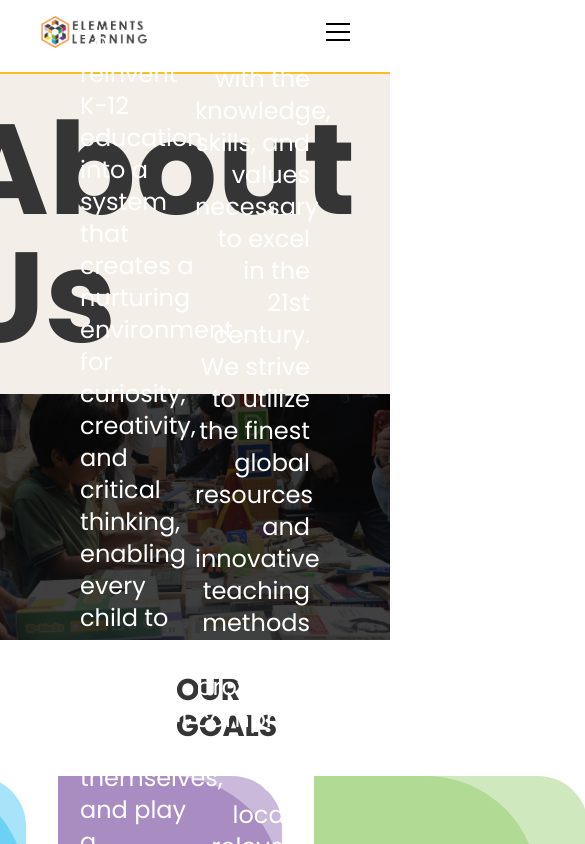
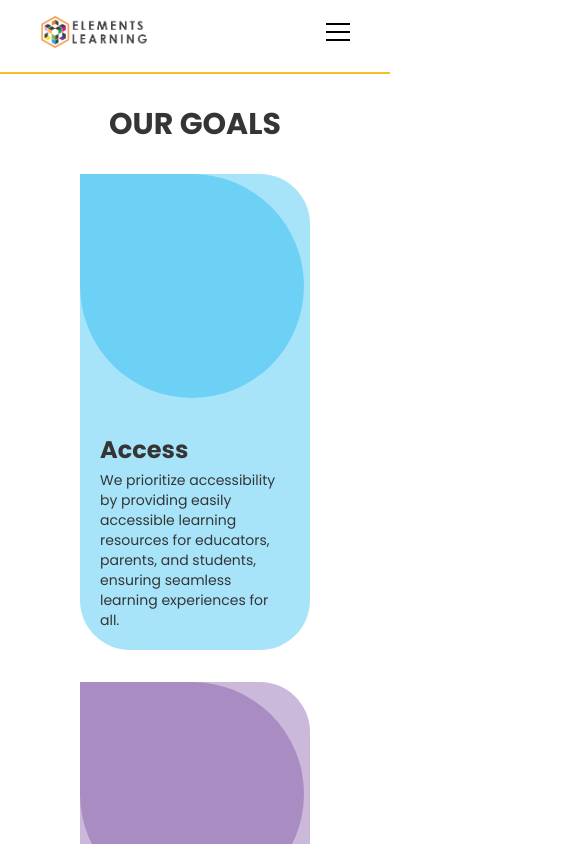
Before and after one commit to TahaShah141/elements-learning, a React (Vite) app: page /about in a window 390 px wide. Shown: the top 844 px of the page, 585 px wide, since content can reach past the window. Built offline with nearby package versions, Linux system fonts and the light colour scheme.

Commit message:
about responsive 1

```diff
--- a/src/Pages/AboutPage.jsx
+++ b/src/Pages/AboutPage.jsx
@@ -1,6 +1,4 @@
-import { Footer } from "../components/Footer"
 import { SlidingDiv } from "../components/SlidingDiv"
-import { StaggeredHeaders } from "../components/StaggeredHeaders"
 
 const goals = [
   {
@@ -26,12 +24,12 @@ const goals = [
 const GoalCard = ({color, innerBg, src, title, content, index}) => {
   return (
     <SlidingDiv direction={"top"} delay={index*0.5} className="flex flex-col flex-1 rounded-[50px] rounded-tl-none gap-4 max-w-md" style={{backgroundColor: color}}>
-      <div className="flex items-center p-8 justify-center rounded-full size-56 rounded-tl-none" style={{backgroundColor: innerBg}}>
+      <div className="flex items-center p-5 md:p-8 justify-center rounded-full size-56 rounded-tl-none" style={{backgroundColor: innerBg}}>
         {/* <img src={src} alt="" className="size-full" /> */}
       </div>
-      <div className="flex flex-col text-lg gap-1 p-10">
-        <h4 className="font-bold text-4xl">{title}</h4>
-        <p>{content}</p>
+      <div className="flex flex-col text-lg gap-1 p-5 md:p-10">
+        <h4 className="font-bold text-2xl md:text-4xl">{title}</h4>
+        <p className="text-sm md:text-base">{content}</p>
       </div>
     </SlidingDiv>
   )
@@ -54,32 +52,32 @@ const TeamCard = ({name, designation, extra, src, corner}) => {
 export const AboutPage = () => {
   return (
     <div className="flex flex-col w-full">
-      <section className="bg-[#F3EEE8] p-8 w-full flex gap-20 justify-center items-center">
-        <StaggeredHeaders headers={["About Us"]} containerClass="text-9xl font-bold" direction="left" />
-        <div className="max-w-[600px]">
+      {/* <section className="bg-[#F3EEE8] p-2 xs:p-8 w-full flex flex-col-reverse min-[400px]:flex-row  min-[400px]:gap-4 lg:gap-20 justify-center items-center">
+        <StaggeredHeaders headers={["About Us"]} containerClass="text-3xl min-[400px] text-4xl sm:text-6xl lg:text-9xl font-bold" direction="left" />
+        <div className="max-w-[400px] sm:max-w-[600px]">
           <img src="/aboutpage/aboutus.png" alt="" />
         </div>
-      </section>
-      <section className="relative w-full">
+      </section> */}
+      {/* <section className="relative w-full">
         <img src="/aboutpage/hero.jpg" alt="" className="w-full"/>
-        <div className="absolute grid p-20 text-white grid-cols-2 grid-rows-2 inset-0 bg-black/75">
-          <SlidingDiv direction={"right"} className="flex flex-col gap-4 text-right text-2xl col-start-2 justify-center size-full">
-            <h2 className="text-7xl uppercase font-bold" >Our Mission</h2>
-            <p>Our mission is to deliver top-tier, affordable K-12 educational solutions that equip learners with the knowledge, skills, and values necessary to excel in the 21st century. We strive to utilize the finest global resources and innovative teaching methods to provide a comprehensive, engaging, and locally relevant educational experience. Our commitment extends to enhancing teacher capabilities, fostering a culture of continuous feedback, and promoting the spirit of self-learning.</p>
+        <div className="absolute grid py-10 px-5 lg:p-20 text-white grid-cols-2 grid-rows-2 inset-0 bg-black/75">
+          <SlidingDiv direction={"right"} className="flex flex-col gap-2 md:gap-4 text-right text-lg md:text-2xl col-start-2 justify-center size-full">
+            <h2 className="xs:text-lg sm:text-2xl md:text-3xl lg:text-7xl uppercase font-bold" >Our Mission</h2>
+            <p className="text-xs sm:text:sm md:text-lg lg:text-2xl">Our mission is to deliver top-tier, affordable K-12 educational solutions that equip learners with the knowledge, skills, and values necessary to excel in the 21st century. We strive to utilize the finest global resources and innovative teaching methods to provide a comprehensive, engaging, and locally relevant educational experience. Our commitment extends to enhancing teacher capabilities, fostering a culture of continuous feedback, and promoting the spirit of self-learning.</p>
           </SlidingDiv>
           <SlidingDiv direction={"left"} className="flex flex-col gap-4 text-left text-2xl row-start-2 justify-center size-full">
-            <h2 className="text-7xl uppercase font-bold" >Our Vision</h2>
-            <p>To reinvent K-12 education into a system that creates a nurturing environment for curiosity, creativity, and critical thinking, enabling every child to reach their full potential, understand themselves, and play a positive role in the larger community, paving the way for a brighter future for all.</p>
+            <h2 className="xs:text-lg sm:text-2xl md:text-4xl lg:text-7xl uppercase font-bold"  >Our Vision</h2>
+            <p className="text-xs sm:text:sm md:text-lg lg:text-2xl">To reinvent K-12 education into a system that creates a nurturing environment for curiosity, creativity, and critical thinking, enabling every child to reach their full potential, understand themselves, and play a positive role in the larger community, paving the way for a brighter future for all.</p>
           </SlidingDiv>
         </div>
-      </section>
-      <section className="flex flex-col p-8 gap-8 px-40">
-        <h3 className="px-4 text-3xl min-[900px]:text-5xl min-[900px]:text-cente font-bold uppercase">Our Goals</h3>
-        <div className="flex gap-8 justify-center">
+      </section> */}
+      <section className="flex flex-col p-8 gap-8 px-20 md:px-40">
+        <h3 className="px-4 text-3xl min-[900px]:text-5xl text-center font-bold uppercase">Our Goals</h3>
+        <div className="flex flex-col md:flex-row gap-8  justify-center">
           {goals.map((goal, index) => <GoalCard key={goal.title} {...goal} index={index} />)}
         </div>
       </section>
-      <section className="bg-[#F3EEE8] p-16 flex gap-8 justify-center items-start">
+      {/* <section className="bg-[#F3EEE8] p-16 flex gap-8 justify-center items-start">
         <div className="rounded-md flex flex-col sm:flex-row lg:flex-col xs:gap-2 sm:gap-8 justify-end items-end gap-px">
           <div className="max-w-[400px]">
             <img src="/landingpage/services.png" alt="" />
@@ -106,7 +104,7 @@ export const AboutPage = () => {
           <TeamCard corner={"tl"}/>
         </div>
       </section>
-      <Footer />
+      <Footer /> */}
     </div>
   )
 }
--- a/src/Pages/ContactPage.jsx
+++ b/src/Pages/ContactPage.jsx
@@ -8,7 +8,7 @@ export const ContactPage = () => {
   return (
     <div className="flex flex-col">
       <section className="bg-[#F3EEE8] p-2 xs:p-8 w-full flex flex-col-reverse min-[400px]:flex-row  min-[400px]:gap-4 lg:gap-20 justify-center items-center ">
-        <StaggeredHeaders headers={["Contact", "Us."]} containerClass="text-2xl  hidden min-[400px]:flex flex-col min-[400px]:text-4xl sm:text-6xl lg:text-9xl font-bold" direction="left" />
+        <StaggeredHeaders headers={["Contact", "Us."]} containerClass="hidden min-[400px]:flex flex-col text-4xl sm:text-6xl lg:text-9xl font-bold" direction="left" />
         <StaggeredHeaders headers={["Contact Us."]} containerClass="min-[400px]:hidden text-3xl font-bold" direction="left" />
         <div className="max-w-[400px] sm:max-w-[600px]">
           <img src="/contactpage/contactus.png" alt="" />
```
